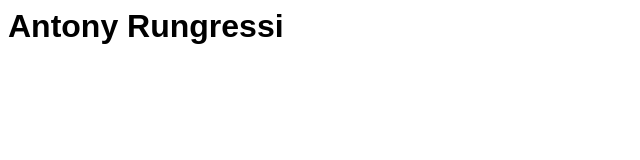
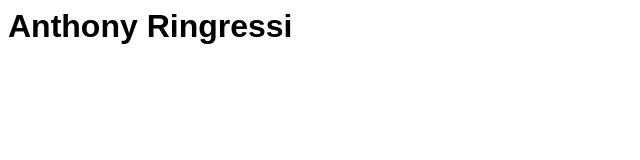
Before and after one commit to anthony-rgs/anthony-rgs.github.io, a plain HTML site: page index.html in a window 1280 px wide. Shown: the whole page, without its empty margins (0-640 px from the left). Drawn offline with Linux system fonts and the light colour scheme.

Commit message:
Update index.html

```diff
--- a/index.html
+++ b/index.html
@@ -3,6 +3,6 @@
     <title>Anthony Ringressi</title>
   </head>
   <body>
-    <h1 style="font-family: sans-serif;">Antony Rungressi</h1>
+    <h1 style="font-family: sans-serif;">Anthony Ringressi</h1>
   </body>
 </html>
```
